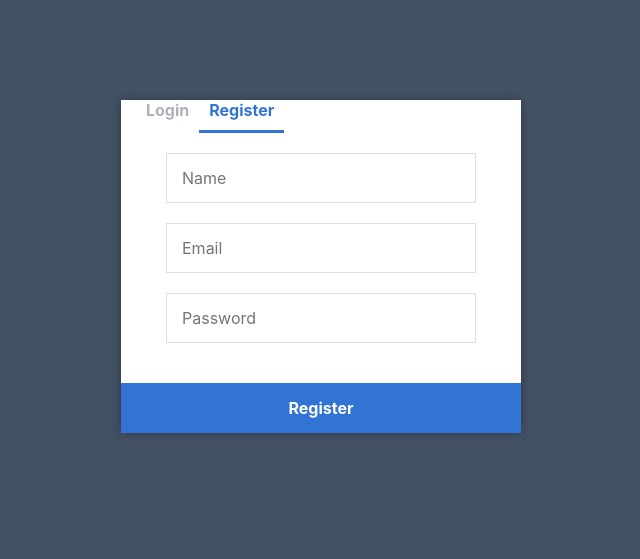
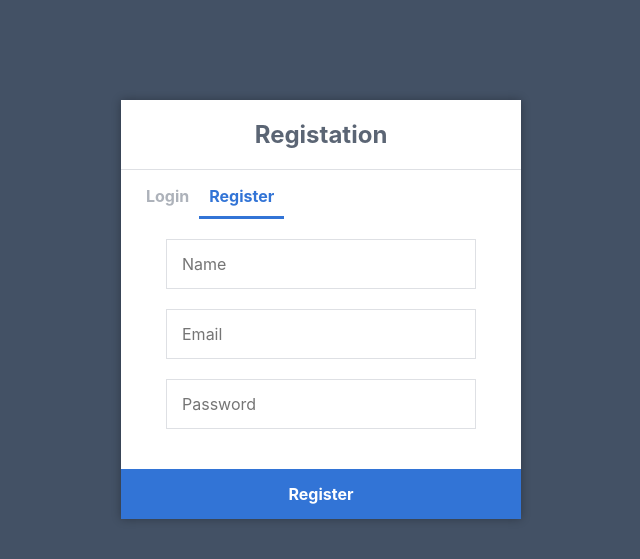
Before and after one commit to GKMmarcus/Stress-and-Anxiety-Management-App, a Flask app: page /register in a window 1280 px wide. Shown: the top 559 px of the page, without its empty margins (319-959 px from the left). Run offline with Flask 3, Linux system fonts and the light colour scheme; some libraries are stand-ins or nearby versions.

Commit message:
Update register.html
Added a header

```diff
--- a/templates/register.html
+++ b/templates/register.html
@@ -6,6 +6,7 @@
     </head>
     <body>
         <div class = 'register'>
+            <h1>Registation</h1>
             <div class = "links">
                 <a href = '{{ url_for("login") }}'>Login</a>
                 <a href = '{{ url_for("register") }}' class="active">Register</a>
```
